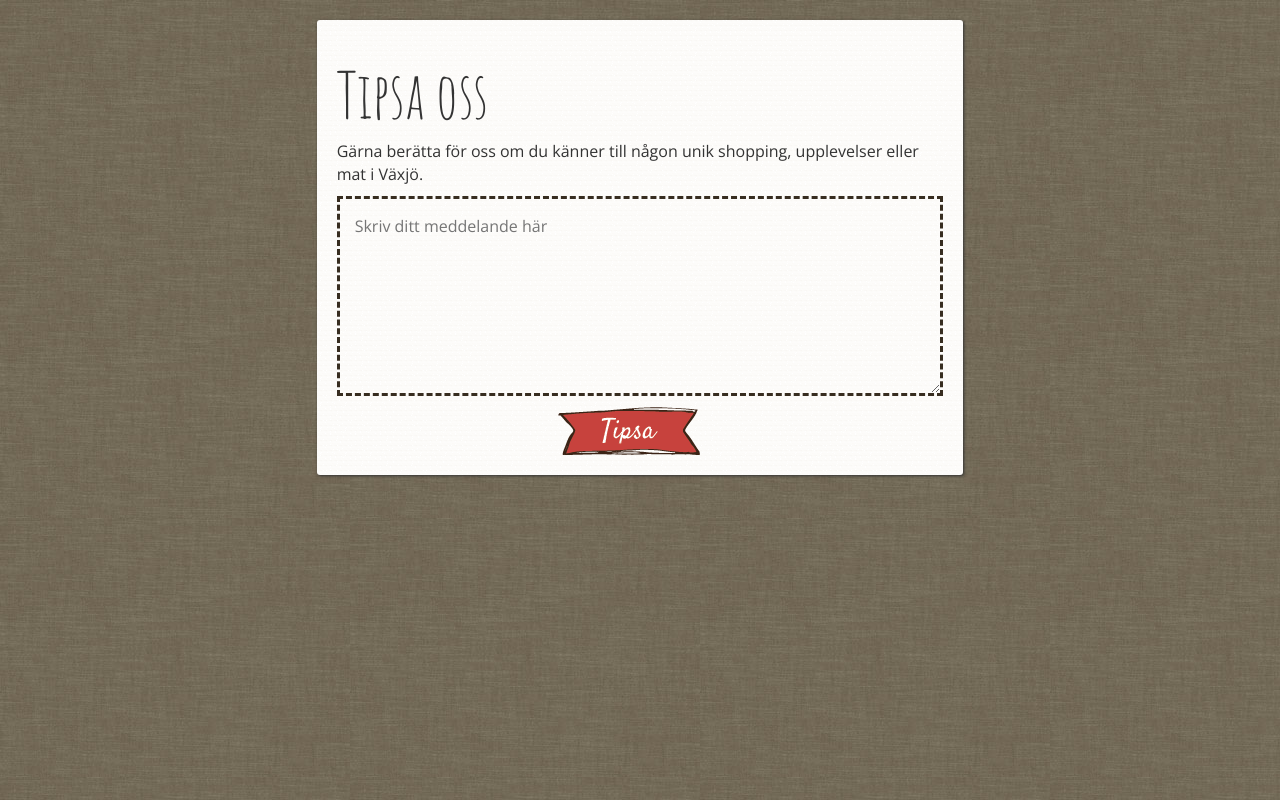
After one commit to codinatrix/curio, a Rails app: page /tipsa in a window 1280 px wide. The commit adds this page. Run offline with Rails 7, Linux system fonts and the light colour scheme; style sheets or scripts are compiled from the project's sources; parts of the project's set-up code (start-up, migrations or seed data) failed here and were passed over; some libraries are stand-ins or nearby versions.

Commit message:
Added "tipsa" page

```diff
--- a/app/assets/javascripts/curio.js
+++ b/app/assets/javascripts/curio.js
@@ -168,7 +168,15 @@ var CURIO = function() {
 				  title: 'Hello World!'
 				});
 			});
-		}
+
+			/*
+			 * Alert
+			 */
+			$(".alert button.close").click(function (e) {
+			    $(this).parent().slideUp('slow');
+			});
+
+		}//End of Init
 	}
 }();
 
--- a/app/assets/stylesheets/products.css.scss
+++ b/app/assets/stylesheets/products.css.scss
@@ -8,11 +8,32 @@ body {
   background-image:url('/img/bg.jpg');
   padding-top: 20px;
   font-family: 'Open Sans', sans-serif;
+  font-size: 16px;
 }
 
 .container {
   width: 1320px;
 }
+
+h2 {
+  font-family: 'Amatic SC', cursive;
+  font-size: 4em;
+}
+
+.paper {
+  background-color: #FFF;
+  background-image:url('/img/blizzard.png');
+  border-radius: 3px;
+  -webkit-box-shadow: 1px 1px 3px #333333;
+  box-shadow: 1px 1px 3px #333333;
+  padding: 20px;
+}
+
+.row {
+   margin-left:0;
+   margin-right:0;
+}
+
 
 @media (max-width: 1338px) {
   .container {
@@ -32,12 +53,60 @@ body {
   }
 }
 
+/*
+ * Alerts
+ */
+
+.alert {
+    width: 100%;
+    height: 75px;
+    position: absolute;
+    top: 0px;
+    margin: 0 auto 20px auto;
+    padding: 25px 15px;
+    text-align: center;
+    border-radius: 0px;
+    box-shadow:
+        0 1px 1px rgba(0,0,0,0.1),
+        inset 0 1px 0 rgba(255,255,255,0.6);
+    cursor: default;
+    display: block;
+    z-index: 1000;
+    box-shadow: 0 1px 3px rgba(34, 25, 25, 0.4);
+
+    font-size: 16px;
+    font-weight: bold;
+    text-shadow: 0 1px 1px rgba(255, 255, 255, 0.6);
+    letter-spacing: 1.5px;
+
+    background: none repeat scroll 0 0 #CFE4D4;
+    border: 1px solid #7CE294;
+    color: #2B703B;
+
+    -webkit-transform: translateY(-75px);
+    -webkit-animation: slideDown 2.5s 1.0s 1 ease forwards;
+    -moz-transform:    translateY(-75px);
+    -moz-animation:    slideDown 0.5s 1.0s 1 ease forwards;
+}
+
+.alert-error {
+    background: none repeat scroll 0 0 #E4CFD0;
+    border: 1px solid #EAC99F;
+    color: #70332B;
+}
+
+@-webkit-keyframes slideDown {
+    100% { -webkit-transform: translateY(0px); }
+}
+@-moz-keyframes slideDown {
+    100% { -moz-transform: translateY(0px); }
+}
 
 
-.row {
-   margin-left:0;
-   margin-right:0;
-}
+/*
+ * Home page
+ */
+
 
 .item {
   width: 310px;
@@ -208,16 +277,6 @@ body {
  * /
  */
 
-
-#product_show_page .post {
-  background-color: #FFF;
-  background-image:url('/img/blizzard.png');
-  border-radius: 3px;
-  -webkit-box-shadow: 1px 1px 3px #333333;
-  box-shadow: 1px 1px 3px #333333;
-  padding: 20px;
-}
-
 #product_show_page h2, #product_show_page .pa{
   font-family: 'Satisfy', cursive;
 }
@@ -261,3 +320,37 @@ body {
   height: 300px;
   overflow:visible;
 }
+
+
+/*
+ * Contact page
+ */
+
+#tipsa_page textarea {
+  border: 3px dashed #372D20;
+  background-color: rgba(0, 0, 0, 0);
+  color: #372D20;
+  height: 200px;
+  width: 100%;
+  line-height: 150%;
+  padding: 15px;
+}
+
+#tipsa_page input[type=submit] {
+    background:url('/img/tipsa.png');
+    background-position:  0px 0px;
+    background-repeat: no-repeat;
+    width: 174px;
+    height: 53px;
+    border: 0px;
+    background-color: none;
+    cursor: pointer;
+    outline: 0;
+    display: block;
+    margin-left: auto;
+    margin-right: auto;
+}
+
+#tipsa_page input[type=submit]:hover {
+    background-position:  0px -53px;
+}
--- /dev/null
+++ b/app/controllers/contacts_controller.rb
@@ -0,0 +1,20 @@
+#!/bin/env ruby
+# encoding: utf-8
+class ContactsController < ApplicationController
+
+  def new
+    @message = String.new
+  end
+
+  def create
+    @message= (params[:message])
+    if !@message.blank?
+      ContactMailer.contact_msg(@message).deliver
+      redirect_to(root_url, :notice => "Tack så mycket! Ditt meddelande har skickats.")
+    else
+      flash[:error] = "Var snäll och skriv i alla fälten."
+      render :new
+    end
+  end
+
+end
--- /dev/null
+++ b/app/views/contacts/new.html.erb
@@ -0,0 +1,13 @@
+<% content_for :page_id do %>tipsa_page<% end %>
+
+<div class="row">
+	<div class ="col-md-8 col-md-offset-2 paper">
+		<h2>Tipsa oss</h2>
+		<p>Gärna berätta för oss om du känner till någon unik shopping, upplevelser eller mat i Växjö.</p>
+
+		<%= form_tag tipsa_path, method: :post do %>
+		  <%= text_area_tag "message", @message, placeholder:"Skriv ditt meddelande här" %>
+		  <%= submit_tag "" %>
+		<% end %>
+	</div>
+</div>
--- a/app/views/layouts/application.html.erb
+++ b/app/views/layouts/application.html.erb
@@ -7,13 +7,19 @@
   <%= stylesheet_link_tag    "application", media: "all", "data-turbolinks-track" => true %>
   <script src="https://maps.googleapis.com/maps/api/js"></script>
   <%= javascript_include_tag "application", "data-turbolinks-track" => true %>
+  <script src="http://netdna.bootstrapcdn.com/bootstrap/3.1.1/js/bootstrap.min.js"></script>
   <link href='http://fonts.googleapis.com/css?family=Open+Sans' rel='stylesheet' type='text/css'>
   <link href='http://fonts.googleapis.com/css?family=PT+Sans' rel='stylesheet' type='text/css'>
   <link href='http://fonts.googleapis.com/css?family=Satisfy' rel='stylesheet' type='text/css'>
+  <link href='http://fonts.googleapis.com/css?family=Amatic+SC' rel='stylesheet' type='text/css'>
 
   <%= csrf_meta_tags %>
 </head>
 <body id="<%= yield :page_id %>">
+
+<% flash.each do |type, message| %>
+  <div class="alert alert-<%= twitterized_type(type) %>"><button type="button" class="close" >x</button><p><%= message %></p></div>
+<% end %>
 
 <div id="page" class="container">
 <%= yield %>
--- a/app/views/products/show.html.erb
+++ b/app/views/products/show.html.erb
@@ -1,7 +1,7 @@
 <% content_for :page_id do %>product_show_page<% end %>
 
 <div class="row">
-  <div class ="col-md-8 col-md-offset-2 post">
+  <div class ="col-md-8 col-md-offset-2 paper">
   	<div id="back_home">
   		<%= link_to root_url do %>
   		<img id="about_img" class="" src="/img/arrow.png" height="32px" width="43px"> Tillbaka till Hem
--- a/config/routes.rb
+++ b/config/routes.rb
@@ -5,58 +5,6 @@ Curio::Application.routes.draw do
   root to: 'products#index'
   resources :products
 
-  # The priority is based upon order of creation: first created -> highest priority.
-  # See how all your routes lay out with "rake routes".
-
-  # You can have the root of your site routed with "root"
-  # root 'welcome#index'
-
-  # Example of regular route:
-  #   get 'products/:id' => 'catalog#view'
-
-  # Example of named route that can be invoked with purchase_url(id: product.id)
-  #   get 'products/:id/purchase' => 'catalog#purchase', as: :purchase
-
-  # Example resource route (maps HTTP verbs to controller actions automatically):
-  #   resources :products
-
-  # Example resource route with options:
-  #   resources :products do
-  #     member do
-  #       get 'short'
-  #       post 'toggle'
-  #     end
-  #
-  #     collection do
-  #       get 'sold'
-  #     end
-  #   end
-
-  # Example resource route with sub-resources:
-  #   resources :products do
-  #     resources :comments, :sales
-  #     resource :seller
-  #   end
-
-  # Example resource route with more complex sub-resources:
-  #   resources :products do
-  #     resources :comments
-  #     resources :sales do
-  #       get 'recent', on: :collection
-  #     end
-  #   end
-
-  # Example resource route with concerns:
-  #   concern :toggleable do
-  #     post 'toggle'
-  #   end
-  #   resources :posts, concerns: :toggleable
-  #   resources :photos, concerns: :toggleable
-
-  # Example resource route within a namespace:
-  #   namespace :admin do
-  #     # Directs /admin/products/* to Admin::ProductsController
-  #     # (app/controllers/admin/products_controller.rb)
-  #     resources :products
-  #   end
+  post '/tipsa', to: 'contacts#create'
+  get '/tipsa', to: 'contacts#new'
 end
```
Also changed, not shown: app/helpers/application_helper.rb (+16 -0 lines), app/mailers/contact_mailer.rb (added, +9 -0 lines), public/img/tipsa-hover.png (added), public/img/tipsa.png (added). Lines whose indentation alone changed are shown as unchanged.
